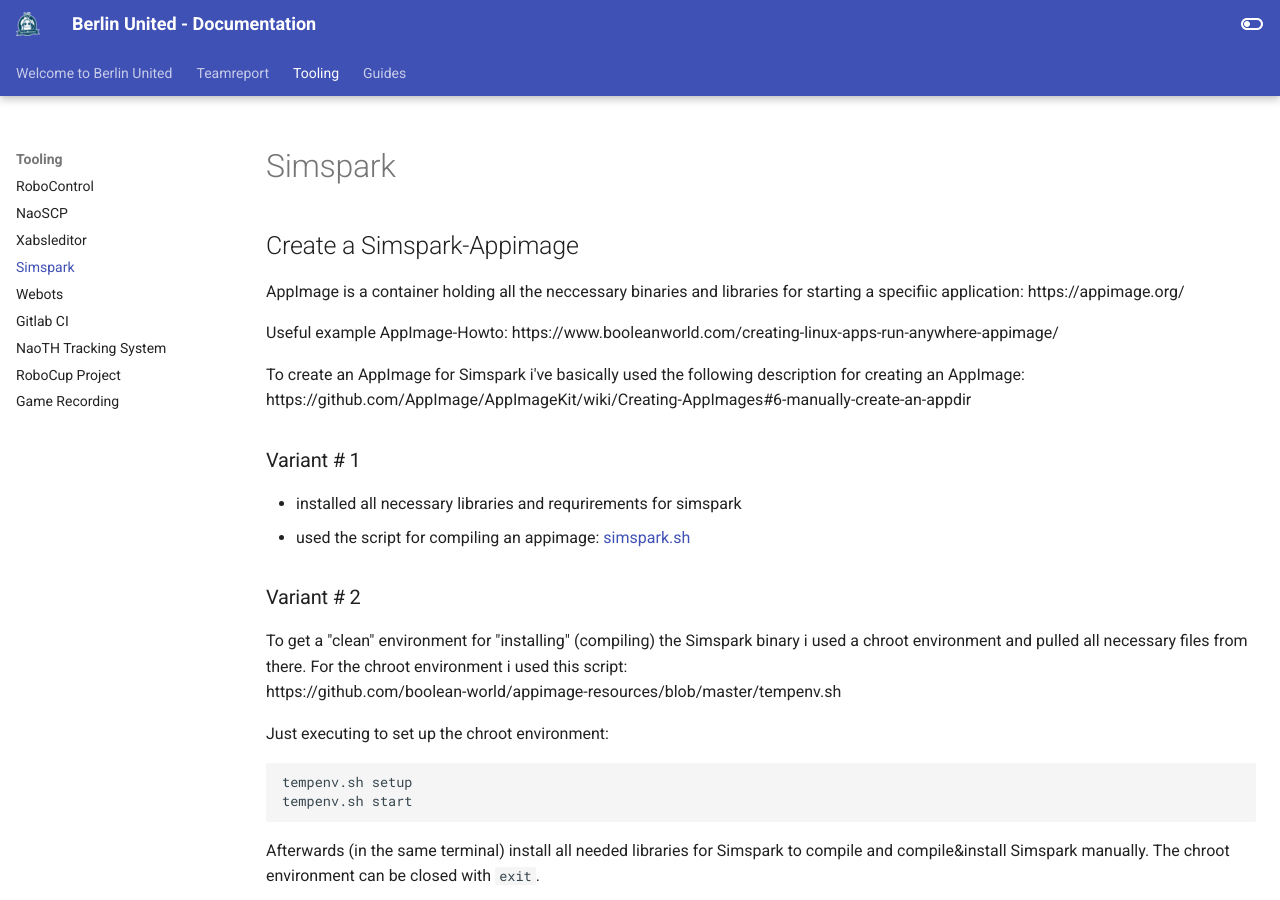
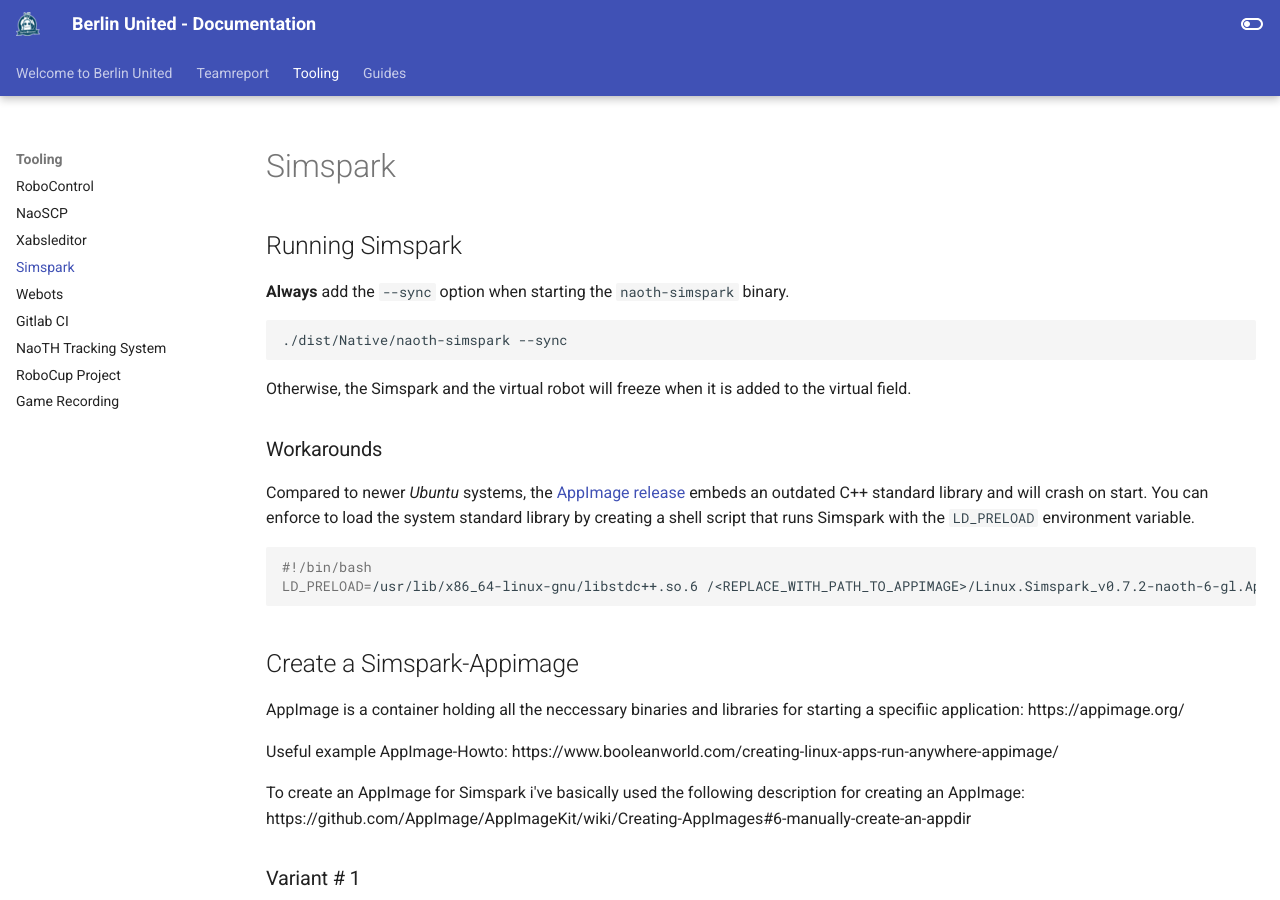
Before and after one commit to BerlinUnited/berlinunited.github.io, an MkDocs documentation site: the page built from docs/naoth_tools/simspark.md, in a window 1280 px wide and 900 px high. Built offline with MkDocs 1.6.1 and Material for MkDocs 9.7.7, drawn with Linux system fonts in a browser that asks for light colours.

Commit message:
Add notes about how to run the simspark controller properly.

````diff
--- a/docs/naoth_tools/simspark.md
+++ b/docs/naoth_tools/simspark.md
@@ -1,4 +1,29 @@
 # Simspark
+
+## Running Simspark
+
+**Always** add the `--sync` option when starting the `naoth-simspark` binary.
+```
+./dist/Native/naoth-simspark --sync
+```
+
+Otherwise, the Simspark and the virtual robot will freeze when it is added to
+the virtual field.
+
+### Workarounds
+
+Compared to newer *Ubuntu* systems, the [AppImage
+release](https://github.com/BerlinUnited/SimSpark-SPL/releases/latest) embeds an
+outdated C++ standard library and will crash on start. You can enforce to load
+the system standard library by creating a shell script that runs Simspark with
+the `LD_PRELOAD` environment variable.
+
+```bash
+#!/bin/bash
+LD_PRELOAD=/usr/lib/x86_64-linux-gnu/libstdc++.so.6 /<REPLACE_WITH_PATH_TO_APPIMAGE>/Linux.Simspark_v0.7.2-naoth-6-gl.AppImage $@
+```
+
+
 
 ## Create a Simspark-Appimage
 
````
